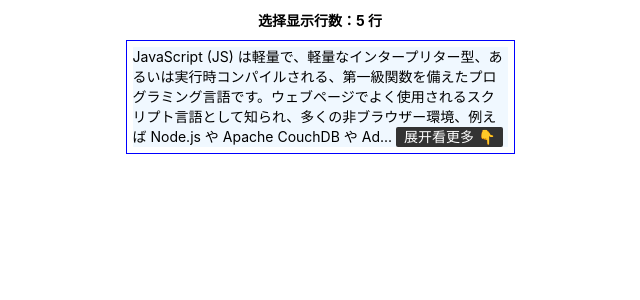
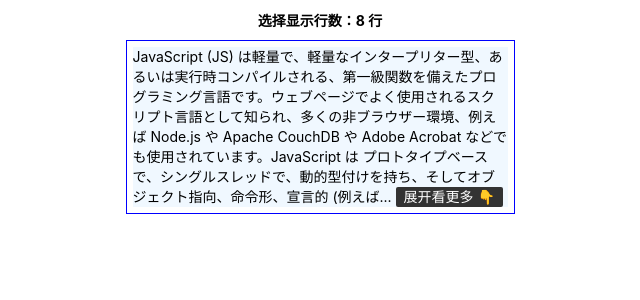
Before and after one commit to sulirc/react-ellipsis, a React (Create React App) app: page / in a window 1280 px wide. Shown: the top 300 px of the page, without its empty margins (320-960 px from the left). Built offline with nearby package versions, Linux system fonts and the light colour scheme.

Commit message:
doc: update readme

```diff
--- a/src/App.js
+++ b/src/App.js
@@ -8,7 +8,7 @@
   jp: `JavaScript (JS) は軽量で、軽量なインタープリター型、あるいは実行時コンパイルされる、第一級関数を備えたプログラミング言語です。ウェブページでよく使用されるスクリプト言語として知られ、多くの非ブラウザー環境、例えば Node.js や Apache CouchDB や Adobe Acrobat などでも使用されています。JavaScript は プロトタイプベース で、シングルスレッドで、動的型付けを持ち、そしてオブジェクト指向、命令形、宣言的 (例えば関数プログラミング) といったスタイルをサポートするマルチパラダイムのスクリプト言語です。詳しくは JavaScript についてをお読みください。この章では JavaScript 言語自体について、すなわちウェブページや他のホスト環境に限定されないコアの部分に限定して解説しています。ウェブページ特有の API 群の情報を得たい場合は Web API と DOM を参照してください。`,
 };
 
-const defaultLines = "m";
+const defaultLines = "l";
 const LINES = {
   s: 3,
   m: 5,
```
Also changed, not shown: 1 other file (tests, documents, lock files or other folders).
